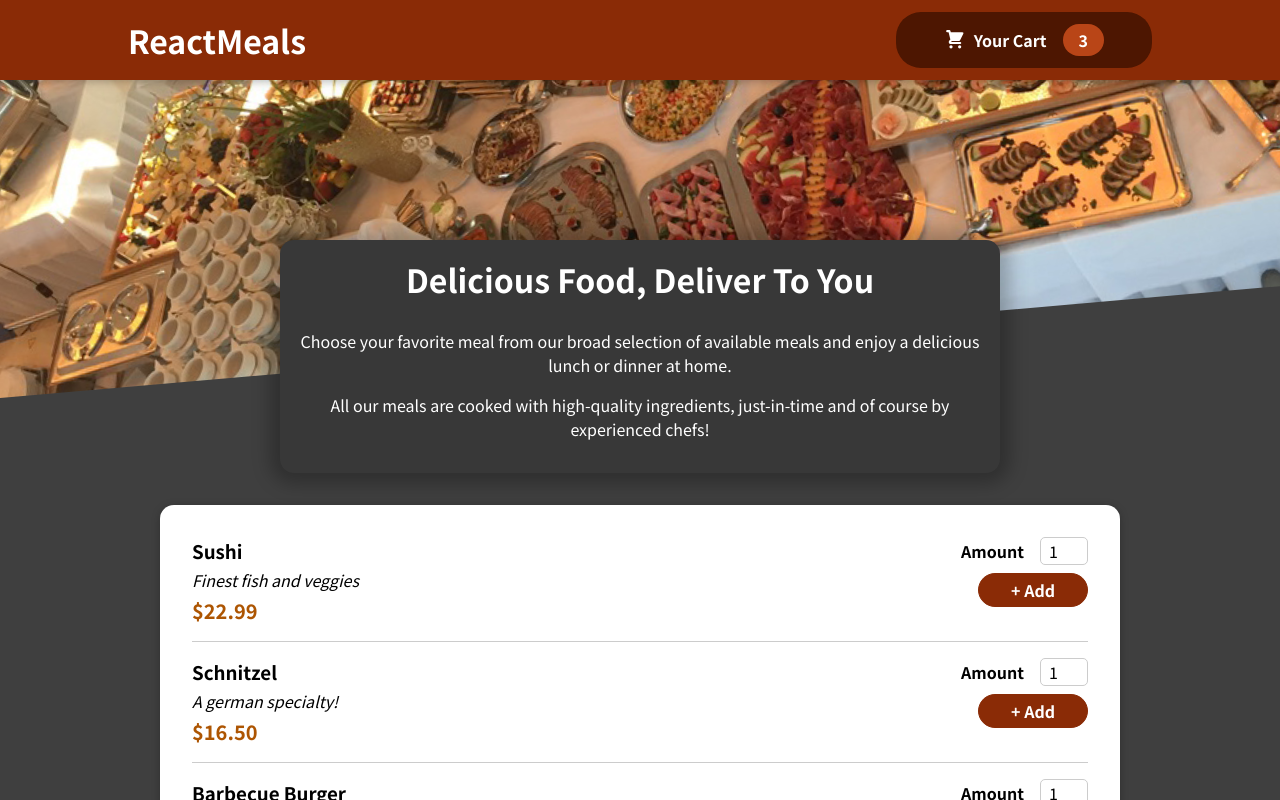
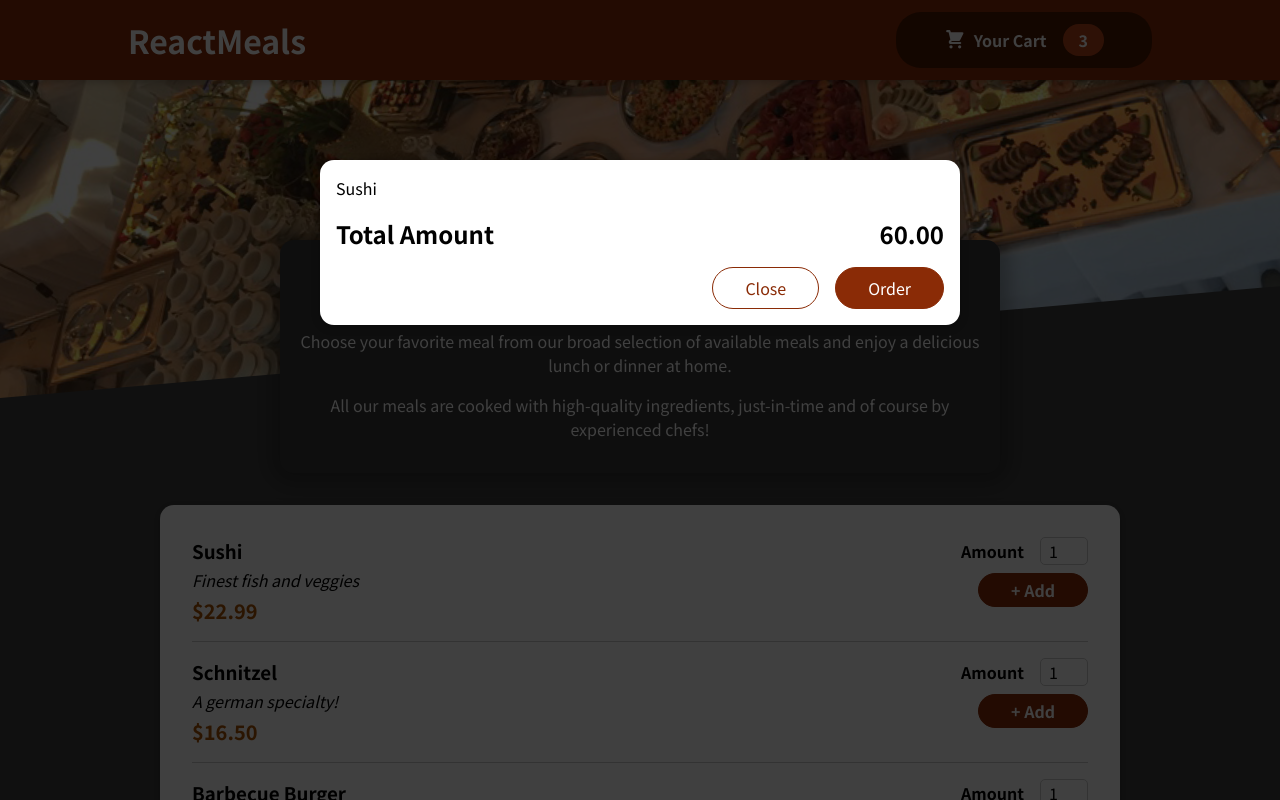
Before and after one commit to wongluyee/react-order-meal-app, a React (Create React App) app: page / in a window 1280 px wide. Shown: the top 800 px of the page. Built offline with nearby package versions, Linux system fonts and the light colour scheme.

Commit message:
add modal

```diff
--- a/public/index.html
+++ b/public/index.html
@@ -28,6 +28,7 @@
   </head>
   <body>
     <noscript>You need to enable JavaScript to run this app.</noscript>
+    <div id="overlays"></div>
     <div id="root"></div>
     <!--
       This HTML file is a template.
--- a/src/App.js
+++ b/src/App.js
@@ -1,10 +1,12 @@
 import { Fragment } from 'react';
 import Header from './components/Layout/Header';
 import Meals from './components/Meals/Meals';
+import Cart from './components/Cart/Cart';
 
 function App() {
   return (
     <Fragment>
+      <Cart />
       <Header />
       <main>
         <Meals />
--- a/src/components/Cart/Cart.js
+++ b/src/components/Cart/Cart.js
@@ -1,5 +1,6 @@
 import React from "react";
 import classes from "./Cart.module.css";
+import Modal from "../UI/Modal";
 
 const Cart = (props) => {
   const cartItems = [{ id: "c1", name: "Sushi", amount: 2, price: 12.99 }].map(
@@ -7,7 +8,7 @@
   );
 
   return (
-    <div>
+    <Modal>
       <ul className={classes['cart-items']}>{cartItems}</ul>
       <div className={classes.total}>
         <span>Total Amount</span>
@@ -17,7 +18,7 @@
         <button className={classes['button--alt']}>Close</button>
         <button className={classes.button}>Order</button>
       </div>
-    </div>
+    </Modal>
   );
 };
 
--- /dev/null
+++ b/src/components/UI/Modal.js
@@ -0,0 +1,28 @@
+import { Fragment } from "react";
+import ReactDOM from "react-dom";
+import classes from "./Modal.module.css";
+
+const Backdrop = (props) => {
+  return <div className={classes.backdrop}></div>;
+};
+
+const ModalOverlay = (props) => {
+  return (
+    <div className={classes.modal}>
+      <div className={classes.content}>{props.children}</div>
+    </div>
+  );
+};
+
+const portalElement = document.getElementById("overlays");
+
+const Modal = (props) => {
+  return (
+    <Fragment>
+      {ReactDOM.createPortal(<Backdrop/>, portalElement)}
+      {ReactDOM.createPortal(<ModalOverlay>{props.children}</ModalOverlay>, portalElement)}
+    </Fragment>
+  );
+};
+
+export default Modal;
--- /dev/null
+++ b/src/components/UI/Modal.module.css
@@ -0,0 +1,40 @@
+.backdrop {
+  position: fixed;
+  top: 0;
+  left: 0;
+  width: 100%;
+  height: 100vh;
+  z-index: 20;
+  background-color: rgba(0, 0, 0, 0.75);
+}
+
+.modal {
+  position: fixed;
+  top: 20vh;
+  left: 5%;
+  width: 90%;
+  background-color: white;
+  padding: 1rem;
+  border-radius: 14px;
+  box-shadow: 0 2px 8px rgba(0, 0, 0, 0.25);
+  z-index: 30;
+  animation: slide-down 300ms ease-out forwards;
+}
+
+@media (min-width: 768px) {
+  .modal {
+    width: 40rem;
+    left: calc(50% - 20rem);
+  }
+}
+
+@keyframes slide-down {
+  from {
+    opacity: 0;
+    transform: translateY(-3rem);
+  }
+  to {
+    opacity: 1;
+    transform: translateY(0);
+  }
+}
```
